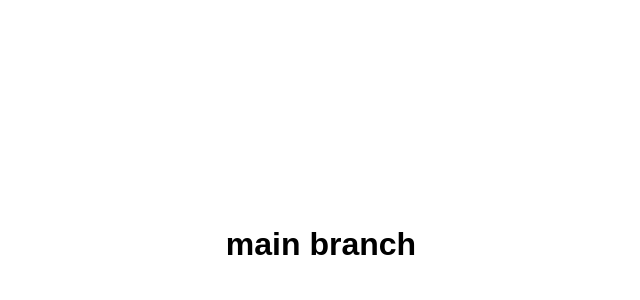
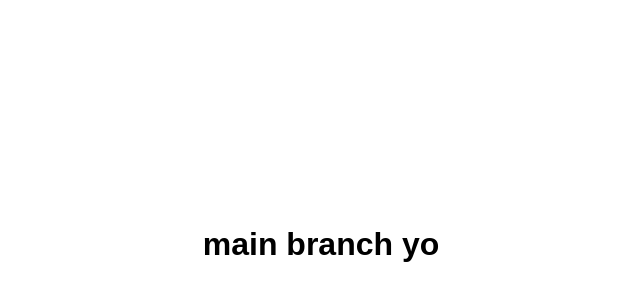
Before and after one commit to jldec/test-branch-preview, a website: page assets/index.html in a window 1280 px wide. Shown: the part 164-464 px from the top of the page, without its empty margins (319-959 px from the left). Drawn offline with Linux system fonts and the light colour scheme.

Commit message:
update index.html on main

```diff
--- a/assets/index.html
+++ b/assets/index.html
@@ -7,7 +7,7 @@
 </head>
 <body style="font-family: sans-serif;">
     <div style="display: flex; justify-content: center; align-items: center; height: 100vh;">
-        <h1>main branch</h1>
+        <h1>main branch yo</h1>
     </div>
 </body>
 </html>
```
